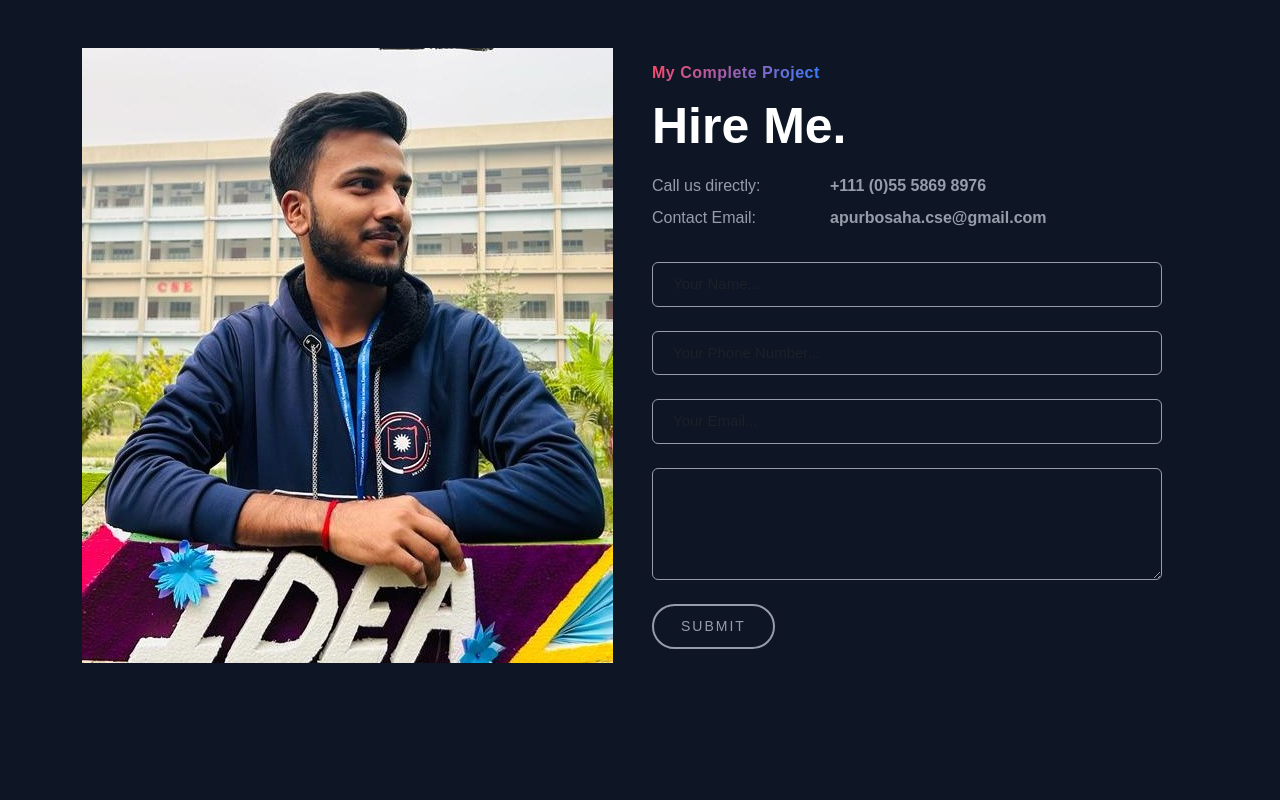
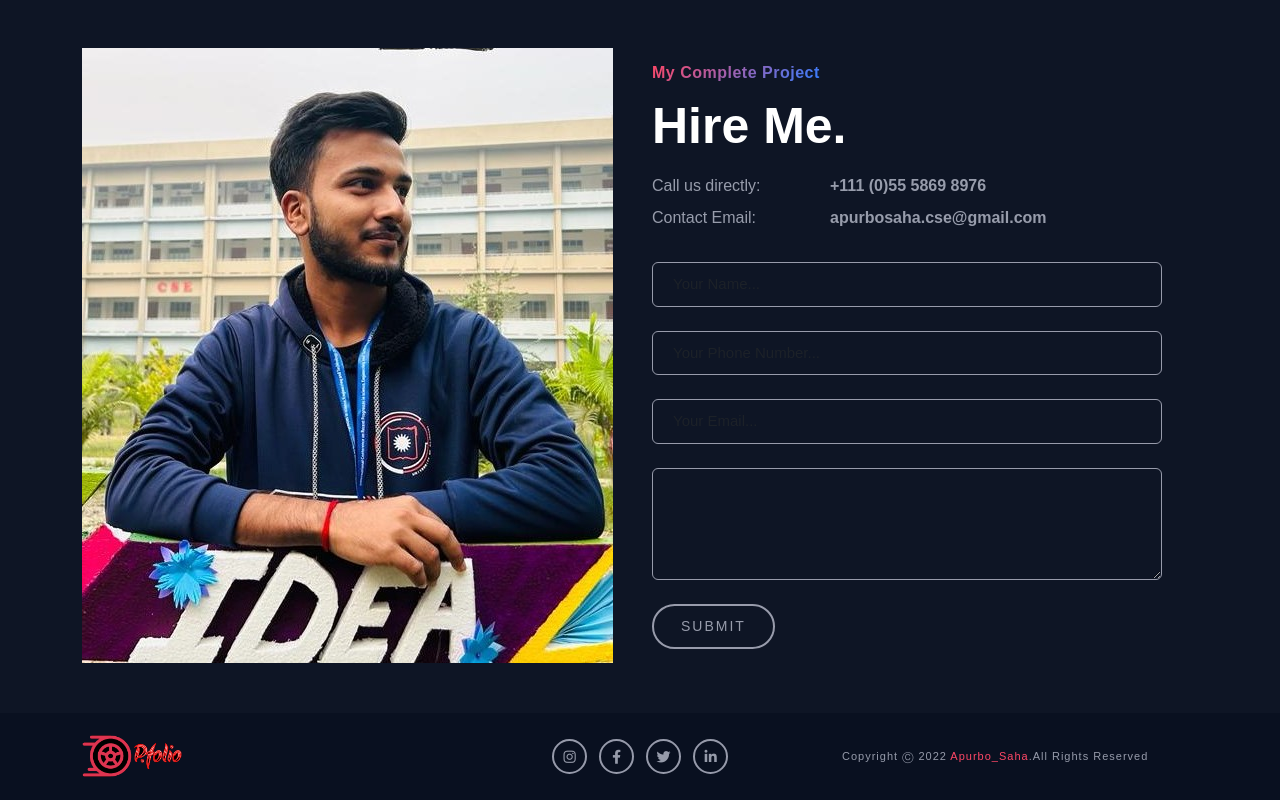
Before and after one commit to ApurboSaha-cse/ApurboSaha-cse.github.io, a plain HTML site: page index.html in a window 1280 px wide. Shown: the part 3444-4244 px from the top of the page. Before the commit the page ends 4157 px from the top, so only its background shows below. Drawn offline with nearby package versions, Linux system fonts and the light colour scheme.

Commit message:
index.html updated

```diff
--- a/CSS/style.css
+++ b/CSS/style.css
@@ -354,3 +354,42 @@ button{
     font-weight: 700;
     color: var(--text-gray);
 }
+
+/* Footer */
+.footer_wrapper{
+    background-color: var(--bg-dark-blue);
+    padding: 20px 0;
+}
+.footer_wrapper .footer-logo img{
+    width: 100px;
+}
+.footer_wrapper .social-icon li{
+    margin: 6px;
+}
+.footer_wrapper .social-icon a{
+    width: 35px;
+    height: 35px;
+    line-height: 32px;
+    font-size: 14px;
+    display: inline-block;
+    border: 2px solid var(--text-gray);
+    color: var(--text-gray);
+    text-align: center;
+    border-radius: 100%;
+    -webkit-transition: all 0.3s cubic-bezier(0.645, 0.045, 0.355, 1);
+    transition: all 0.3s cubic-bezier(0.645, 0.045, 0.355, 1);
+}
+.footer_wrapper .social-icon a:hover{
+    background-color: var(--primary-color);
+    border-color: var(--primary-color);
+    color: var(--text-white);
+    box-shadow: 0 10px 15px 0 rgb(0 0 0 / 100%);
+
+}
+.footer_wrapper .copyright-text p{
+    font-size: 11px;
+    line-height: 20px;
+}
+.footer_wrapper .copyright-text a{
+    color: var(--primary-color);
+}
--- a/index.html
+++ b/index.html
@@ -415,8 +415,40 @@
   <!-- Contact Section Exit -->
 
   <!-- Footer Section -->
+  <section id="contact" class="footer_wrapper mt-3 mt-md-0">
+    <div class="container">
+      <div class="row align-items-center">
+        <div class="col-lg-4 col-md-6 text-center text-md-start">
+          <div class="footer-logo mb-3 mb-md-0">
+            <img src="images/logo.png" class="img-fluid">
+          </div>
+        </div>
+        <div class="col-lg-4 col-md-6">
+          <ul class="list-unstyled d-flex justify-content-center justify-content-md-end justify-content-lg-center social-icon mb-3 mb-md-0">
+            <li>
+              <a href="#"><i class="fa-brands fa-instagram"></i></a>
+            </li>
+            <li>
+              <a href="#"><i class="fa-brands fa-facebook-f"></i></a>
+            </li>
+            <li>
+              <a href="#"><i class="fa-brands fa-twitter"></i></a>
+            </li>
+            <li>
+              <a href="#"><i class="fa-brands fa-linkedin-in"></i></a>
+            </li>
+          </ul>
+        </div>
+        <div class="col-lg-4 col-md-12">
+          <div class="copyright-text text-lg-start text-center mb-3 mb-lg-0">
+            <p class="mb-0">Copyright Ⓒ 2022 <a href="#">Apurbo_Saha</a>.All Rights Reserved</p>
+          </div>
+        </div>
+      </div>
+    </div>
+  </section>
+  <!-- Footer Section -->
 
-  <!-- Footer Section -->
   <!-- Bootstrap JS CDN Link -->
   <script src="https://cdn.jsdelivr.net/npm/bootstrap@5.3.0-alpha1/dist/js/bootstrap.bundle.min.js"></script>
 
```
